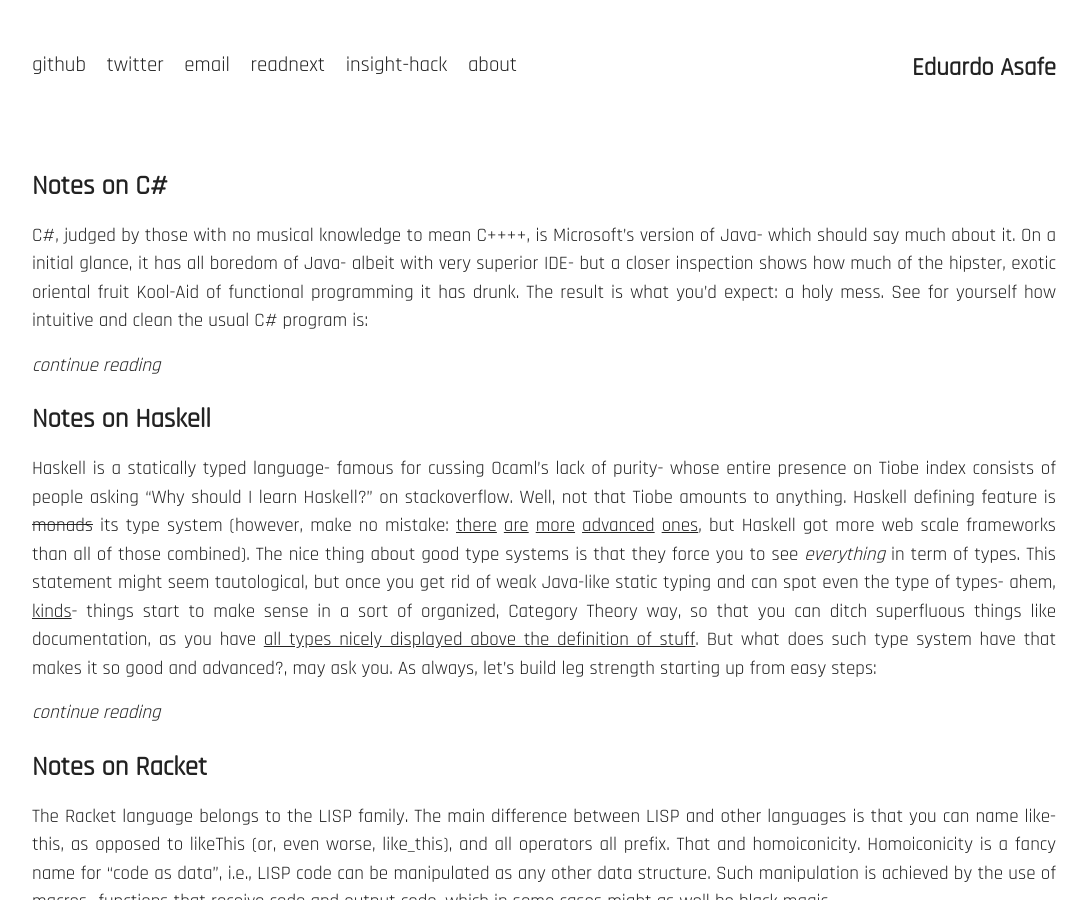
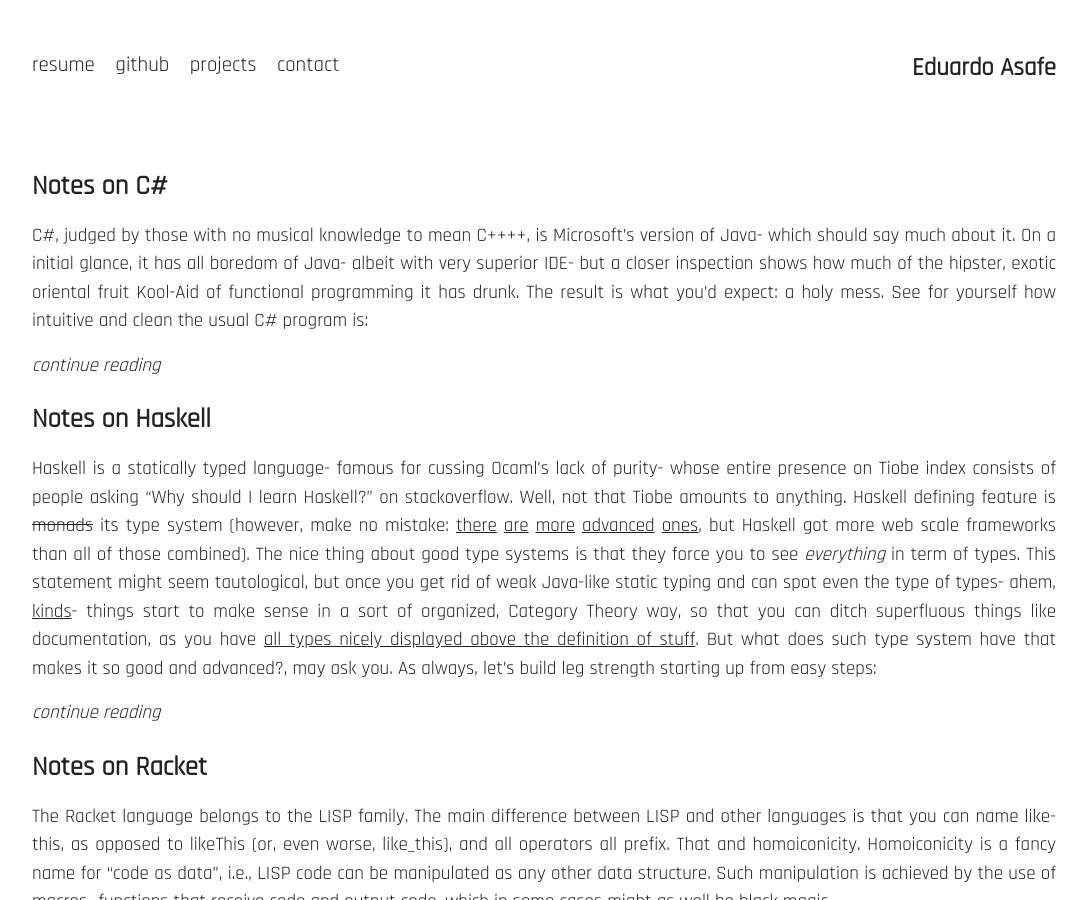
Before and after one commit to easafe/easafe.github.io, a Jekyll site: the page built from index.html, in a window 1280 px wide and 900 px high. Shown: the whole window, without its empty margins (96-1183 px from the left). Built offline with Jekyll 4.4.1, drawn with Linux system fonts in a browser that asks for light colours.

Commit message:
Update top.html

```diff
--- a/_includes/top.html
+++ b/_includes/top.html
@@ -19,23 +19,17 @@
         <header class="page-header">
             <ul class="menu">
                 <li>
+                    <a href="/resume">resume</a>
+                </li>
+                <li>
                     <a href="https://github.com/azafeh">github</a>
                 </li>
                 <li>
-                    <a href="https://twitter.com/azafeh">twitter</a>
+                    <a href="#">projects</a>
                 </li>
                 <li>
-                    <a href="mailto:azafeh@azafeh.com">email</a>
-                </li>
-                <li>
-                    <a href="http://readnext.xyz">readnext</a>
-                </li>
-                <li>
-                    <a href="/insight-hack">insight-hack</a>
-                </li>
-                <li>
-                    <a href="/about">about</a>
-                </li>
+                    <a href="#">contact</a>
+                        </li>
             </ul>
             <span class="logo"><a href="/">Eduardo Asafe</a></span>
         </header>
```
